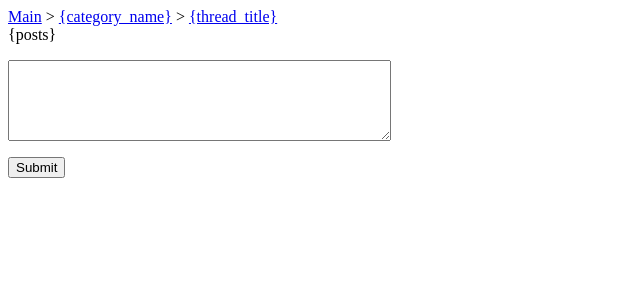
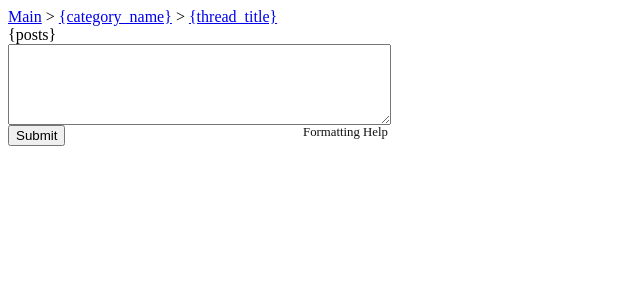
Before and after one commit to ALSchwalm/PSVM, a Python web app: template templates/thread.html in a window 1280 px wide. Shown: the top 300 px of the page, without its empty margins (0-640 px from the left). Run offline with Jinja, Linux system fonts and the light colour scheme; the template is opened without the code that fills it, so the values that code supplies are empty.

Commit message:
Added markup help link

```diff
--- /dev/null
+++ b/css/input.css
@@ -0,0 +1,11 @@
+
+.post_input {
+    width:380px;
+}
+
+.markup_help {
+    float:right;
+    text-decoration:none;
+    color:#111111;
+    font-size:0.8em;
+}
--- a/templates/thread.html
+++ b/templates/thread.html
@@ -1,4 +1,5 @@
 <link type="text/css" rel="stylesheet" href="/css/shCoreDefault.css"/>
+<link type="text/css" rel="stylesheet" href="/css/input.css"/>
 <script type="text/javascript" src="/js/tab.js"></script>
 <script type="text/javascript" src="/js/shCore.js"></script>
 <script type="text/javascript" src="/js/shBrushCpp.js"></script>
@@ -19,10 +20,10 @@ SyntaxHighlighter.all();
 
 <form method="post" action="new_post">
   <input type="hidden" name="thread_id" value="{thread_id}">
-  <p>
+  <div class="post_input">
     <textarea rows="5" cols="45" name="new_post" id="textbox"></textarea>
-  </p>
-  <p>
+    <br>
+    <a href="javascript:void(0)" class="markup_help">Formatting Help</a>
     <input type="submit" value="Submit">
-  </p>
+  </div>
 </form>
```
Also changed, not shown: templates/new_thread.html (+6 -2 lines).
